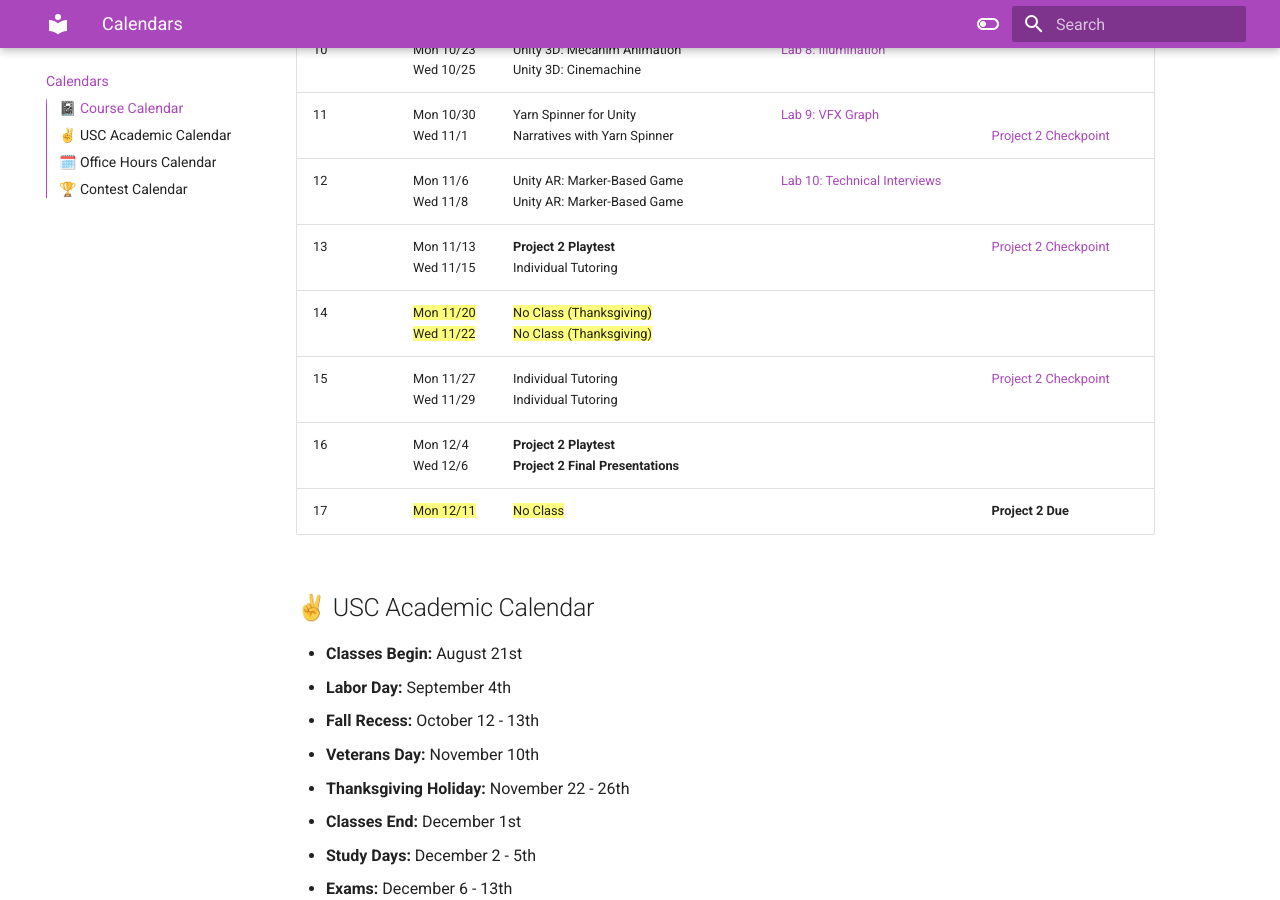
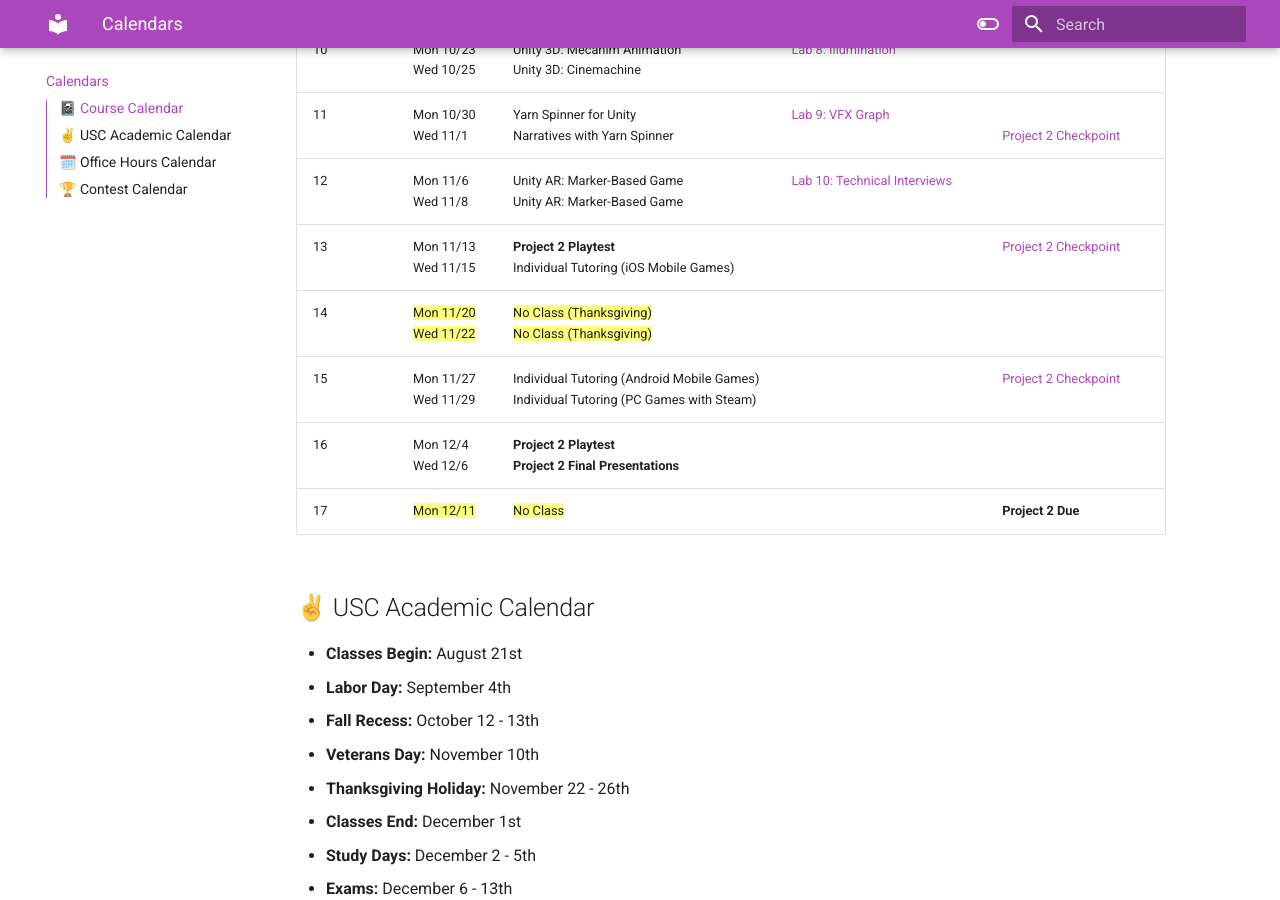
Before and after one commit to usc-ctin583/usc-ctin583.github.io, an MkDocs documentation site: the page built from docs/index.md, in a window 1280 px wide and 900 px high, scrolled down 891 px. Built offline with MkDocs 1.6.1 and Material for MkDocs 9.7.7, drawn with Linux system fonts in a browser that asks for light colours.

Commit message:
update tutoring

```diff
--- a/docs/index.md
+++ b/docs/index.md
@@ -14,9 +14,9 @@
 | 10   | Mon 10/23 <br> Wed 10/25 | Unity 3D: Mecanim Animation <br> Unity 3D: Cinemachine | [Lab 8: Illumination](Labs/lab08.md) |
 | 11   | Mon 10/30 <br> Wed 11/1  | Yarn Spinner for Unity <br> Narratives with Yarn Spinner | [Lab 9: VFX Graph](Labs/lab09.md) | <br> [Project 2 Checkpoint](Projects/project2checkpoint1.md) |
 | 12   | Mon 11/6 <br> Wed 11/8   | Unity AR: Marker-Based Game <br> Unity AR: Marker-Based Game | [Lab 10: Technical Interviews](Labs/lab10.md) |
-| 13   | Mon 11/13 <br> Wed 11/15 |  **Project 2 Playtest** <br> Individual Tutoring | | [Project 2 Checkpoint](Projects/project2checkpoint2.md)|
+| 13   | Mon 11/13 <br> Wed 11/15 |  **Project 2 Playtest** <br> Individual Tutoring (iOS Mobile Games) | | [Project 2 Checkpoint](Projects/project2checkpoint2.md)|
 | 14   | ==Mon 11/20== <br> ==Wed 11/22== | ==No Class (Thanksgiving)== <br> ==No Class (Thanksgiving)== | | |
-| 15   | Mon 11/27 <br> Wed 11/29 | Individual Tutoring <br> Individual Tutoring | | [Project 2 Checkpoint](Projects/project2checkpoint3.md) |
+| 15   | Mon 11/27 <br> Wed 11/29 | Individual Tutoring (Android Mobile Games) <br> Individual Tutoring (PC Games with Steam) | | [Project 2 Checkpoint](Projects/project2checkpoint3.md) |
 | 16   | Mon 12/4 <br> Wed 12/6   | **Project 2 Playtest** <br> **Project 2 Final Presentations** | | |
 | 17   | ==Mon 12/11== | ==No Class== | | **Project 2 Due** |
 
```
